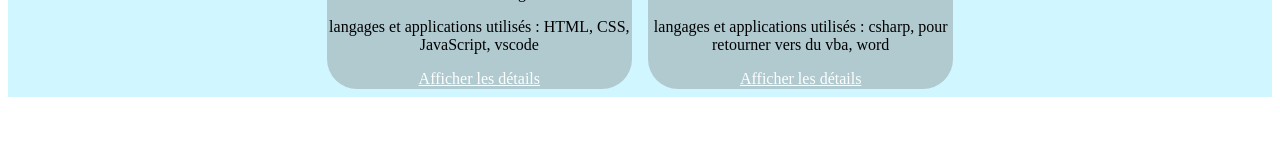
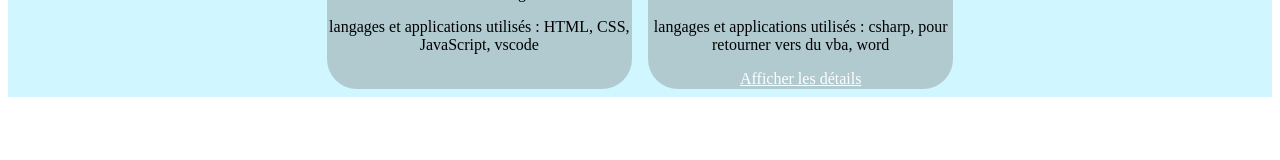
Before and after one commit to martinPC23/potefoglio_pratcroce.github.io, a plain HTML site: page projet.html in a window 1280 px wide. Shown: the part 639-799 px from the top of the page. Drawn offline with Linux system fonts and the light colour scheme.

Commit message:
Update projet.html

```diff
--- a/projet.html
+++ b/projet.html
@@ -42,7 +42,6 @@
                             <img src="srndec.png" alt="sauron décoration">
                             <p>Création du site Web Sauron Décoration/Mise à Jour du site "Les étangs d'emlo".</p>
                             <p class="ressources">langages et applications utilisés : HTML, CSS, JavaScript, vscode</p>
-                            <a href=".html" class="bouton">Afficher les détails</a>
                         </div>
 
                         <div class="minibox">
```
